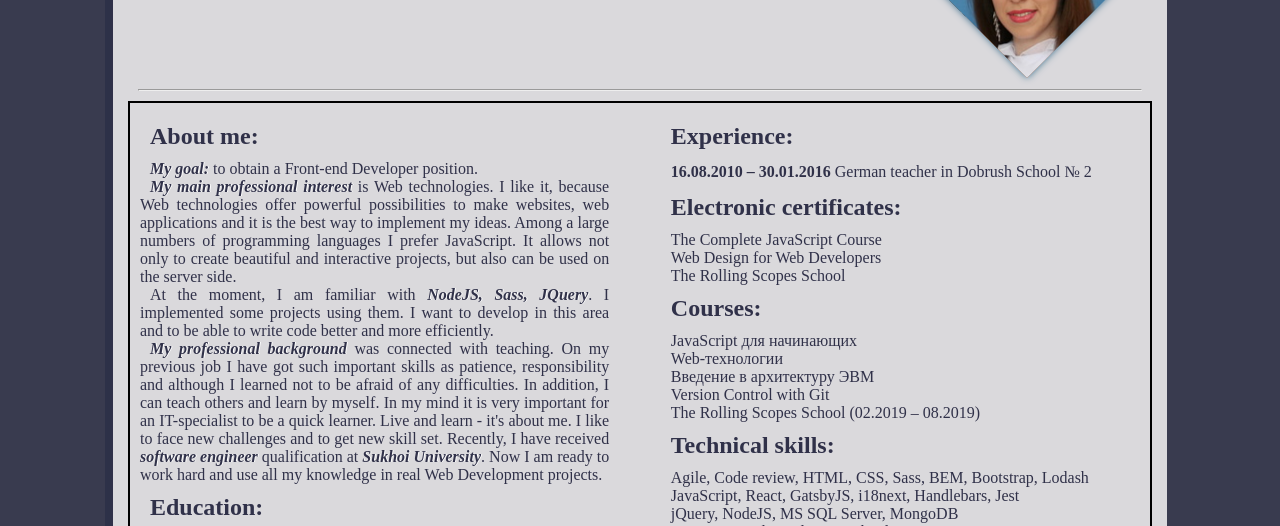
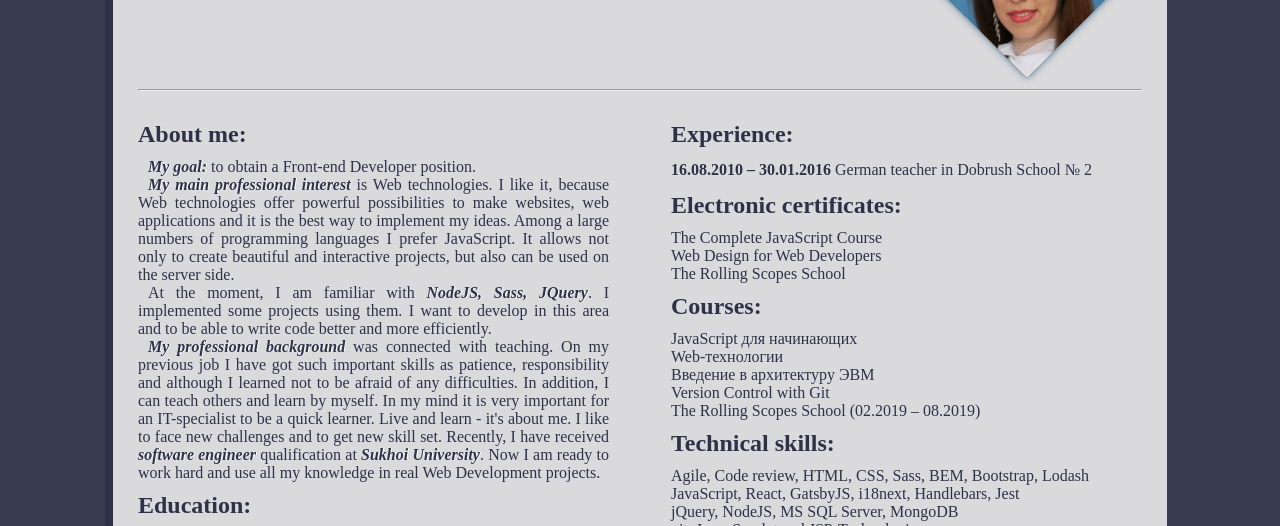
Before and after one commit to jarolika30/rsschool-2019Q1-cv, a plain HTML site: page index.html in a window 1280 px wide. Shown: the part 210-736 px from the top of the page. Drawn offline with Linux system fonts and the light colour scheme.

Commit message:
update styles

```diff
--- a/styles.css
+++ b/styles.css
@@ -56,8 +56,7 @@ li {
   list-style-type: none;
 }
 
-.about p,
-.about h2 {
+.indent {
   text-indent: 10px;
 }
 
@@ -118,7 +117,6 @@ li {
 
 .main {
   margin: 0 auto;
-  border: 2px solid black;
   display: flex;
   justify-content: space-between;
   flex-direction: row;
```
